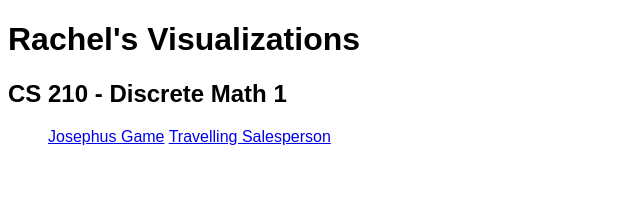
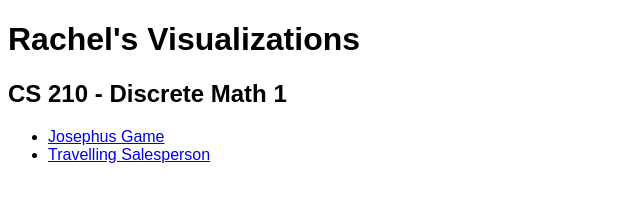
Before and after one commit to nguyenchithien/Visualizations, a plain HTML site: page index.html in a window 1280 px wide. Shown: the whole page, without its empty margins (0-640 px from the left). Drawn offline with Linux system fonts and the light colour scheme.

Commit message:
Fixed list

```diff
--- a/index.html
+++ b/index.html
@@ -12,8 +12,8 @@
     <h2>CS 210 - Discrete Math 1</h2>
 
     <ul>
-        <a href="Discrete-Math/Josephus-Game/josephus.html">Josephus Game</a>
-        <a href="Discrete-Math/Travelling-Salesperson/salesperson.html">Travelling Salesperson</a>
+        <li><a href="Discrete-Math/Josephus-Game/josephus.html">Josephus Game</a></li>
+        <li><a href="Discrete-Math/Travelling-Salesperson/salesperson.html">Travelling Salesperson</a></li>
     </ul>
 
 </body>
```
